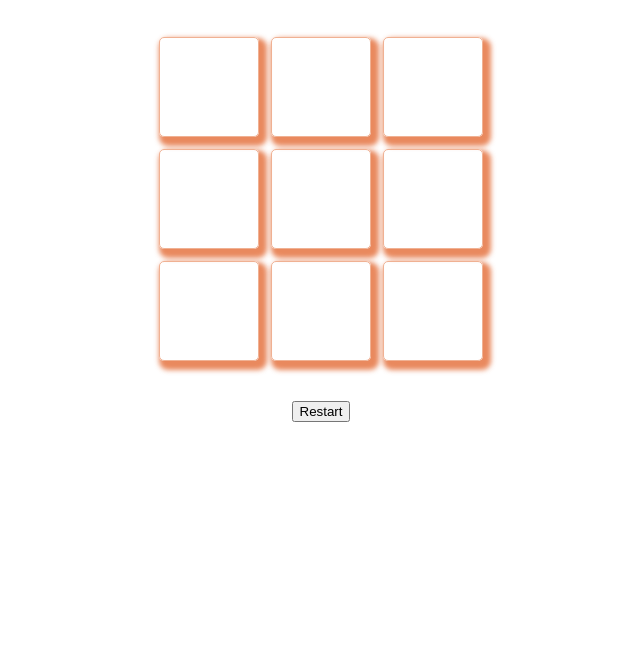
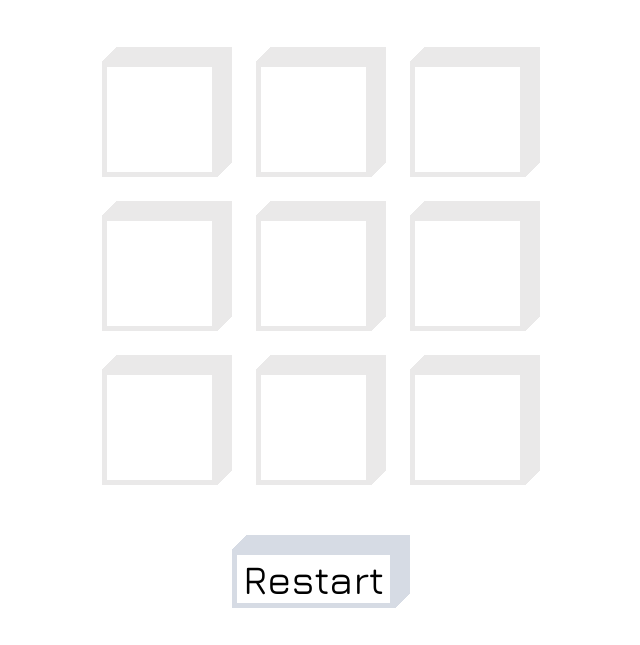
Before and after one commit to himlayyy/Tic-tac-toe, a plain HTML site: page index.html in a window 1280 px wide. Shown: the part 89-734 px from the top of the page, without its empty margins (319-959 px from the left). Drawn offline with nearby package versions, Linux system fonts and the light colour scheme.

Commit message:
Added styling

```diff
--- a/style.css
+++ b/style.css
@@ -10,31 +10,78 @@ html{
 }
 #board{
     display:grid;
-    grid-template-columns:repeat(3,100px);
-    grid-template-rows:repeat(3,100px);
-    grid-gap: 12px 12px;
+    grid-template-columns: repeat(3,150px);
+    grid-template-rows:repeat(3,150px);
+    grid-gap: 4px 4px;
     margin:40px;
+    margin-bottom:20px;
 }
 #title{
     margin-top: 30px;
 }
+#restart,
+#result{
+    margin:20px;
+}
+.box {
+    --b:5;   /* border length (without unit!!)*/
+    --c:20;  /* the cube perspective (without unit!!)*/
+    --g:calc((var(--c) - var(--b))*0.707px); /* 0.707 = cos(45deg) = sin(45deg) */
+    margin: 10px;
+    display: inline-block;
+    border-style:solid;
+  }
 .cell{
-    /* background:blue; */
-    box-sizing:border-box;
-    border: 1px solid #F0B193;
     display:flex;
     align-items:center;
     justify-content: center;
     align-content: center;
     font-size: 80px;
-    border-radius: 5%;
-    box-shadow: 10px 24px 21px -11px rgb(226 98 40 / 75%);
-    -webkit-box-shadow: 4px 5px 5px 4px rgb(226 98 40 / 75%);
-    -moz-box-shadow: 10px 24px 21px -11px rgba(226,98,40,0.75);
+    text-align:center;
+    border-width:calc(var(--c)*1px) calc(var(--c)*1px) calc(var(--b)*1px) calc(var(--b)*1px);border-image-slice: var(--c) var(--c) var(--b) var(--b);border-image-source: linear-gradient(-45deg,transparent var(--g),#eae9e9 0 calc(100% - var(--g)),transparent 0);
 }
-.player{
-    /* border: 3px solid #ea5915; */
-    background-color: #ea5915;
-    /* background-color:green; */
-    /* text-align:center; */
+.player-x{
+    border-image-source: linear-gradient(-45deg,transparent var(--g),#e76423 0 calc(100% - var(--g)),transparent 0);
 }
+.player-o{
+    border-image-source: linear-gradient(-45deg,transparent var(--g),#2f405a 0 calc(100% - var(--g)),transparent 0);
+}
+.hover{
+    border-image-source: linear-gradient(-45deg,transparent var(--g),#d6dbe4 0 calc(100% - var(--g)),transparent 0);
+
+}
+button{
+font-family: inherit; /* 1 */
+  font-size: 40px; /* 1 */
+  line-height: 1.15; /* 1 */
+  margin: 0; /* 2 */
+  overflow: visible;
+  text-transform: none;
+  -webkit-appearance: button;
+  --c:2;
+  border-width:calc(var(--c)*1px) calc(var(--c)*1px) calc(var(--b)*1px) calc(var(--b)*1px) ;
+  border-image-slice: var(--c) var(--c) var(--b) var(--b);
+  border-image-source:linear-gradient(-45deg,transparent var(--g),#d6dbe4 0 calc(100% - var(--g)),transparent 0);
+  background:none;
+}
+button:hover{
+    border-image-source: linear-gradient(-45deg,transparent var(--g),black 0 calc(100% - var(--g)),transparent 0);
+}
+
+button:active{
+	transform: scale(1);
+	animation: pulse 2s infinite;
+}
+@keyframes pulse {
+	0% {
+		transform: scale(0.95);
+	}
+
+	70% {
+		transform: scale(1);
+	}
+
+	100% {
+		transform: scale(0.95);
+	}
+}
```
